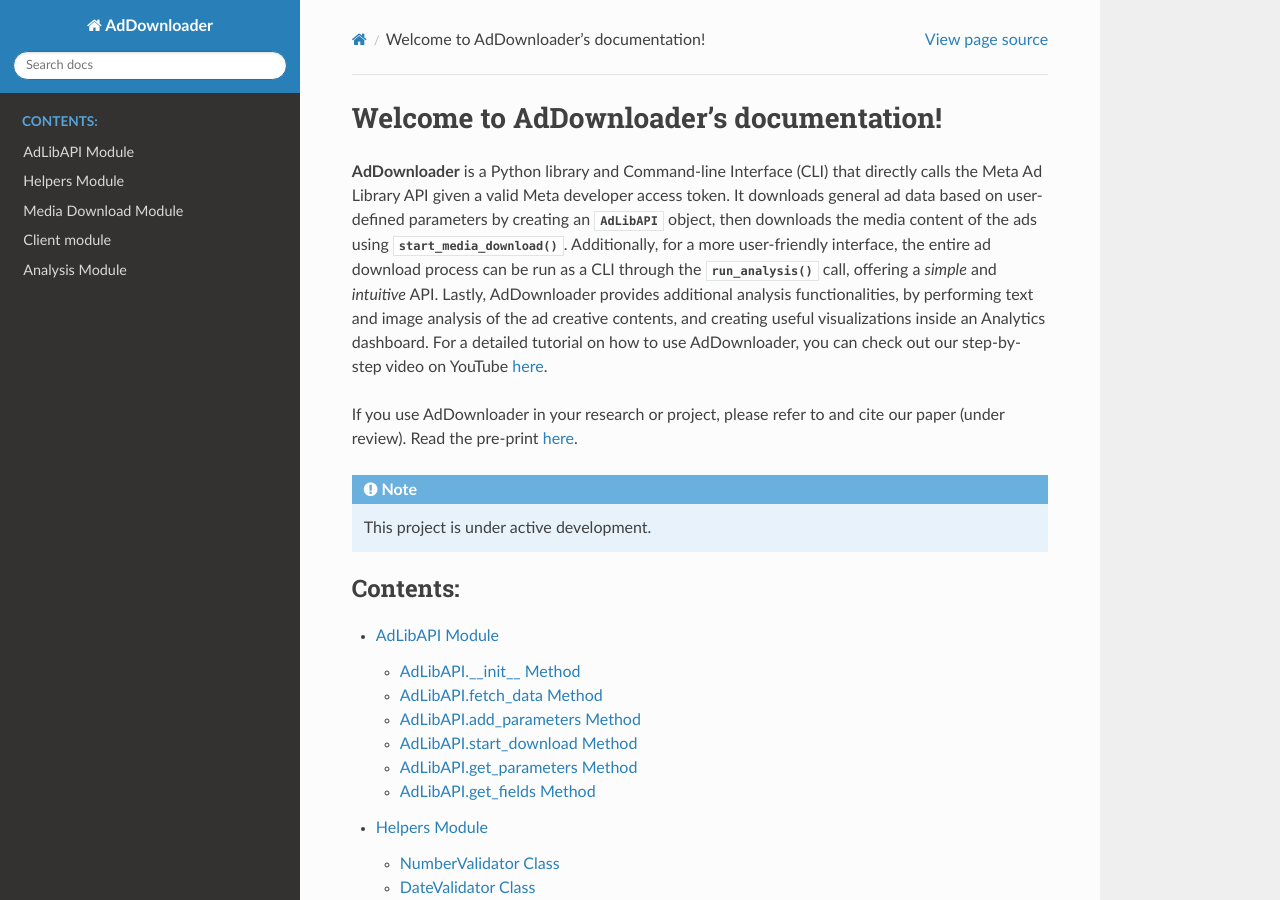
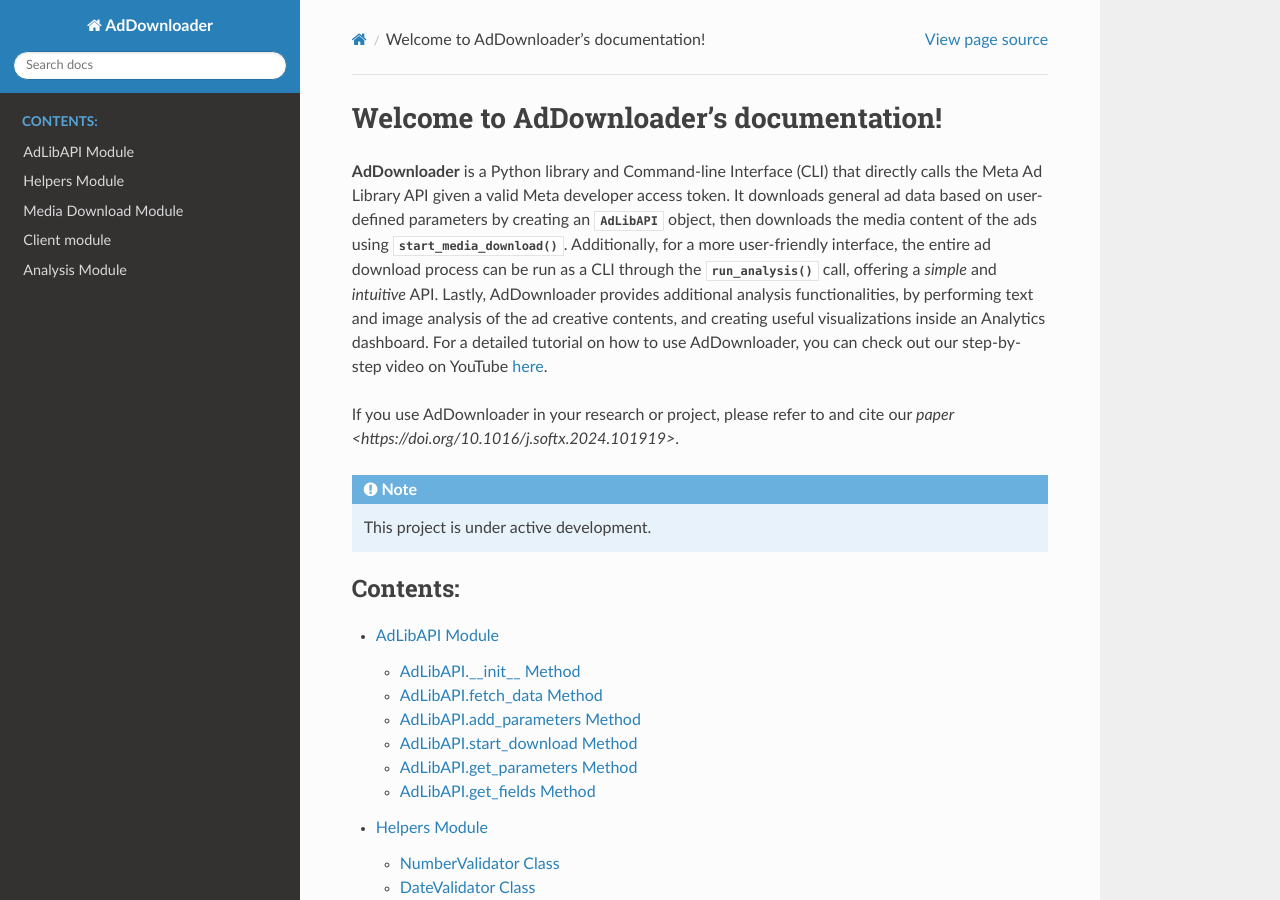
Before and after one commit to Paularossi/AdDownloader, a Sphinx documentation site: the page built from docs/source/index.rst, in a window 1280 px wide and 900 px high. Built offline with Sphinx 7.4.7 and the Read the Docs theme 3.1.0, drawn with Linux system fonts in a browser that asks for light colours.

Commit message:
Updated the docs and readme with the published paper.

```diff
--- a/docs/source/index.rst
+++ b/docs/source/index.rst
@@ -15,7 +15,7 @@
 and creating useful visualizations inside an Analytics dashboard. For a detailed tutorial on how to use AdDownloader, you can check out our
 step-by-step video on YouTube `here <https://youtu.be/WK6eS2dXTbg?si=lR_cMcbyNkdlK915>`_.
 
-If you use AdDownloader in your research or project, please refer to and cite our paper (under review). Read the pre-print `here <https://papers.ssrn.com/sol3/papers.cfm?abstract_id=4866619>`_.
+If you use AdDownloader in your research or project, please refer to and cite our `paper <https://doi.org/10.1016/j.softx.2024.101919>`.
 
 .. note::
 
```
Also changed, not shown: README.md (+1 -1 lines).
